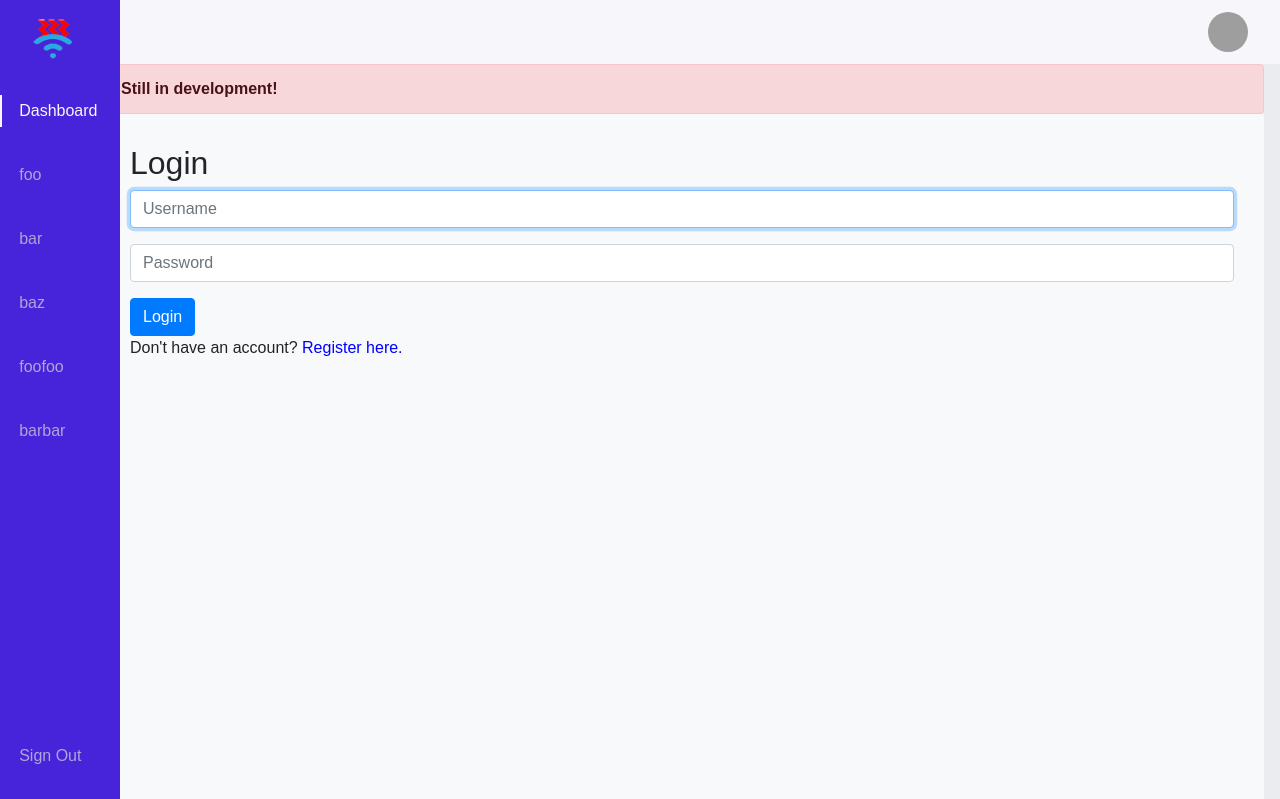
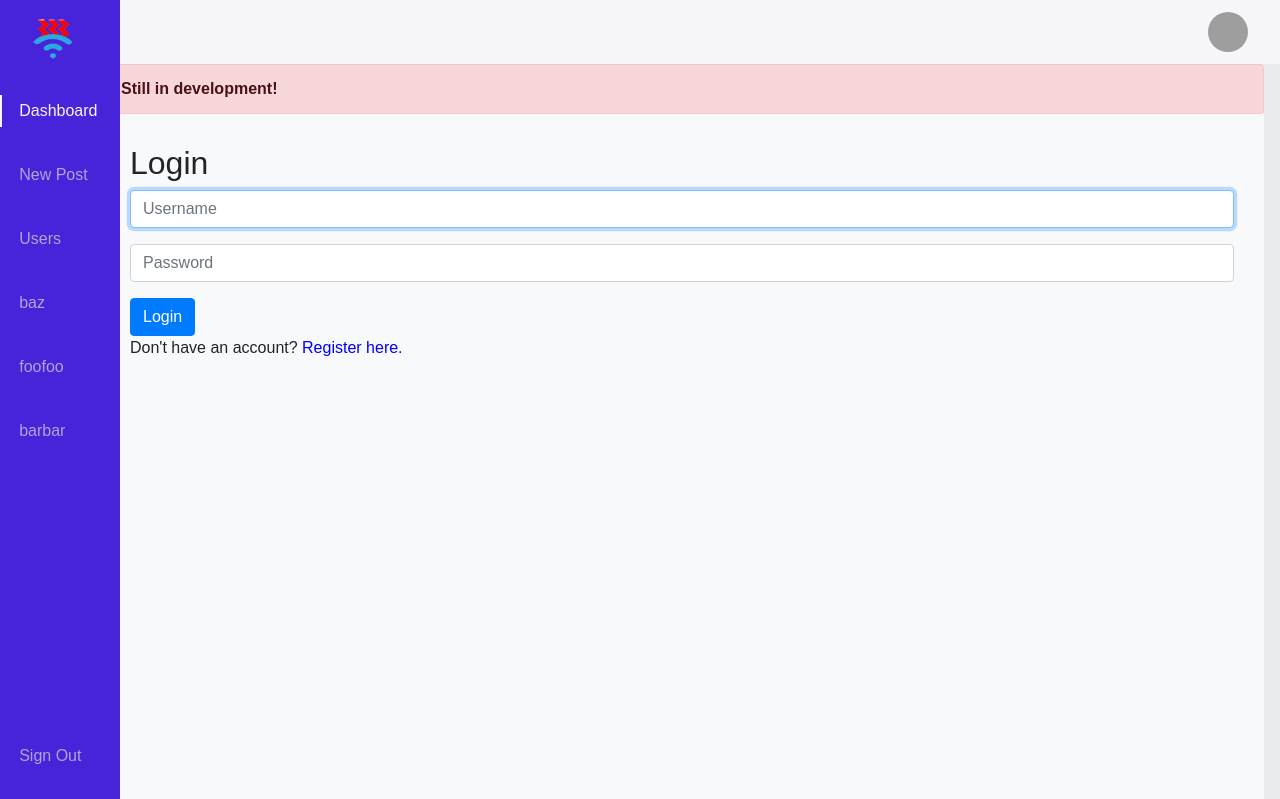
Before and after one commit to lohhaoyuan/hciprojectwork2022, a Django app: page /login/ in a window 1280 px wide. Shown: the top 799 px of the page. Run offline with Django 4.2, Linux system fonts and the light colour scheme; grey boxes are pictures that could not be loaded.

Commit message:
Update layout.html

```diff
--- a/ourhci/ourapp/templates/ourapp/layout.html
+++ b/ourhci/ourapp/templates/ourapp/layout.html
@@ -312,11 +312,11 @@
           </a>
           <a href="#" class="nav_link">
             <i class='bx bx-user nav_icon'></i>
-            <span class="nav_name">foo</span>
+            <span class="nav_name">New Post</span>
           </a>
-          <a href="#" class="nav_link">
+          <a href="{% url 'users' %}" class="nav_link">
             <i class='bx bx-message-square-detail nav_icon'></i>
-            <span class="nav_name">bar</span>
+            <span class="nav_name">Users</span>
           </a> <a href="#" class="nav_link">
             <i class='bx bx-bookmark nav_icon'></i>
             <span class="nav_name">baz</span>
```
